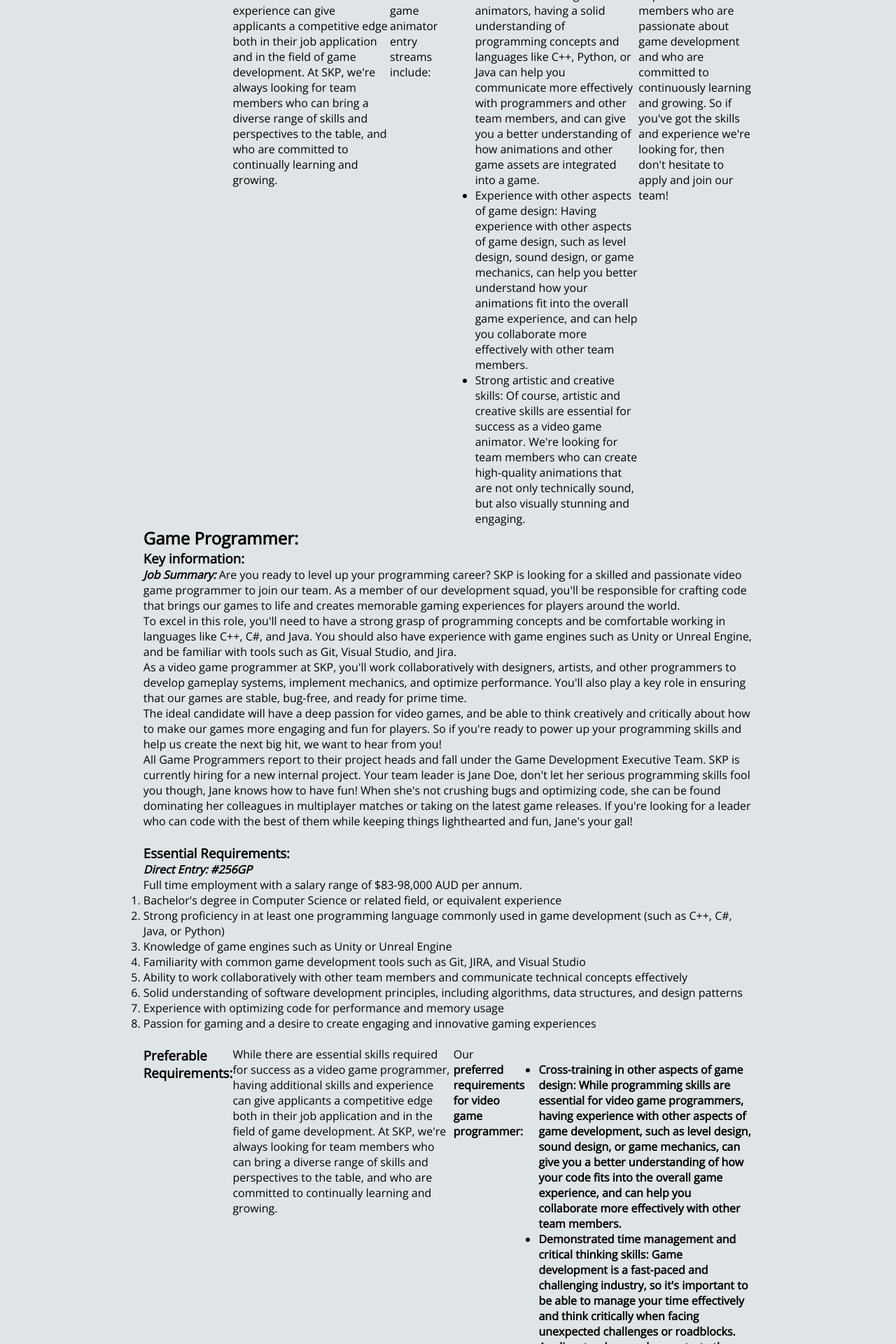
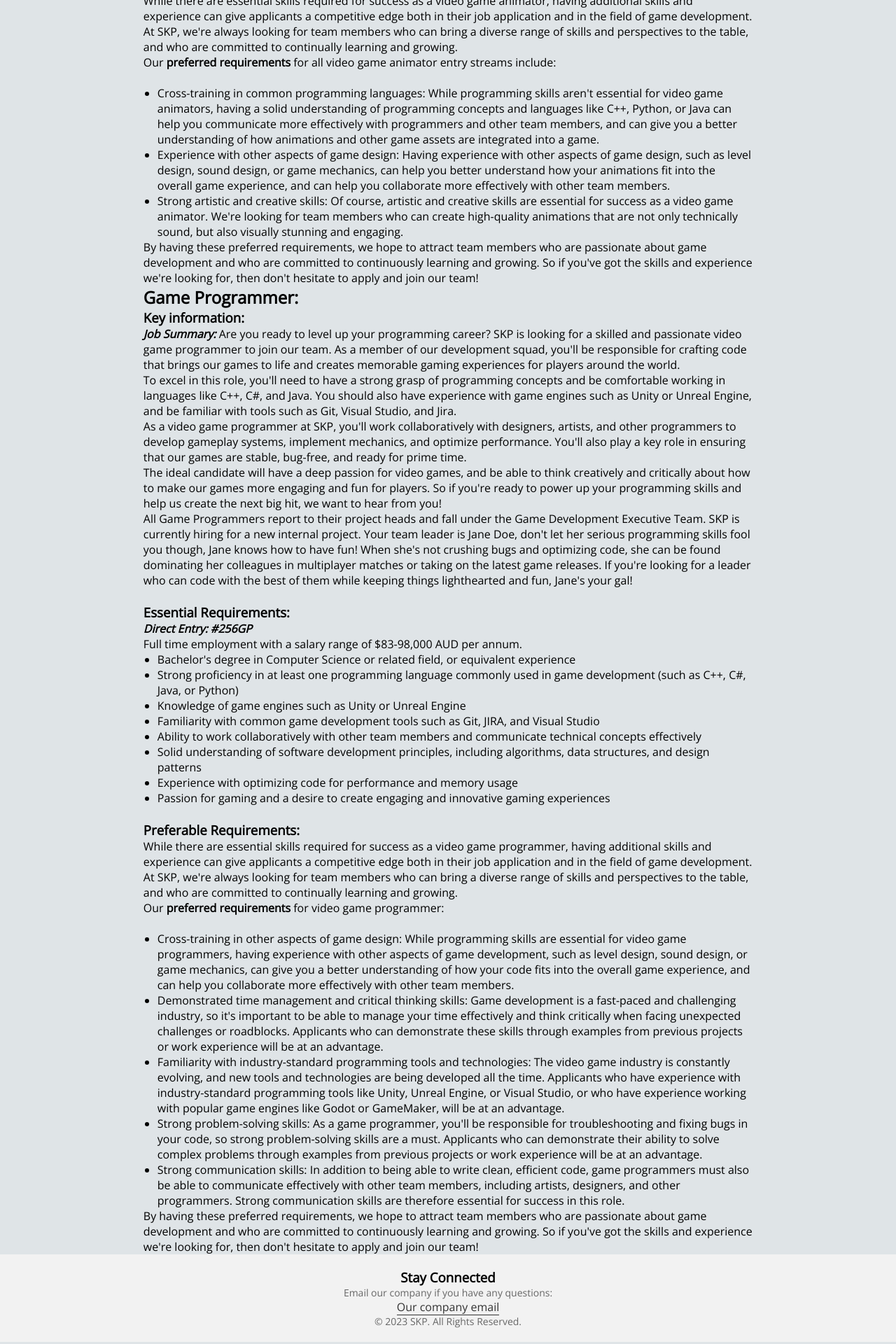
Before and after one commit to achuchuva/samurai-kamikaze-pilots, a PHP site: page /jobs.html in a window 1280 px wide. Shown: the part 2520-4440 px from the top of the page at 70% size. Run offline with PHP 8.4, Linux system fonts and the light colour scheme.

Commit message:
Reformatting jobs and adding footer

```diff
--- a/jobs.html
+++ b/jobs.html
@@ -1,5 +1,5 @@
 <!DOCTYPE html>
-<HTML lang = "en">
+<html lang = "en">
 
 <head>
     <meta charset="utf-8" />
@@ -12,21 +12,22 @@
 <body>
 
     <section id="primary">
-        <!-- welcome messages -->
+        <!-- Welcome messages -->
 
         <nav>
-            <a href="index.html"> <section> <img src="SKPLogo.png" alt="HOME"> </section> </a>
+            <a href="index.html"> <section> <img src="SKPLogo.png" alt="HOME"> HOME </section> </a>
             <a href="jobs.html"> <section> JOBS </section> </a>
             <a href="apply.html"> <section> APPLY </section> </a>
             <a href="about.html"> <section> ABOUT </section> </a>
+            <a href="enhancements.html"> <section> ENHANCEMENTS </section> </a>
         </nav>
 
         <aside>
             <section>
                 <h1>Job Positions</h1>
                 <p>
-                    <a href="#gA">Game Animator</a><br />
-                    <a href="#gP">Game Programmer</a><br />
+                    <a href="#game-animator">Game Animator</a><br />
+                    <a href="#game-programmer">Game Programmer</a><br />
                 </p>
             </section>
         </aside>
@@ -67,13 +68,15 @@
 
 <section id="secondary">
 
-    <section id = "gA"> <!-- Game Animator -->
+    <section id="game-animator"> <!-- Game Animator -->
 
         <h2>Game Animator:</h2>
 
-        <section>
+        <section id="key-info">
             <h3>Key information:</h3>
-            <p><strong><em>Job Summary:</em></strong>
+
+            <p><strong><em>Job Summary:</em></strong></p>
+            <p>
 
                 Game on! SKP is seeking a highly skilled and creatively-driven video game animator
                 to level up our team. As a video game animator, you'll be the ultimate boss of
@@ -92,7 +95,7 @@
                 brush up on your gaming trivia prior to "securing the bag" during the group and solo interviews!
             </p>
 
-            <p><strong><em>Graduate and Direct Entry application streams:</em></strong>
+            <p><strong><em>Graduate and Direct Entry application streams:</em></strong></p>
             <p>
             We are all about giving our team members the opportunity to succeed in the video game industry.
             That's why we offer two different paths for aspiring video game animators to join our team:
@@ -123,14 +126,14 @@
 
         <br>
 
-        <section>
+        <section id="essential-requirments">
             <h3>Essential Requirements:</h3>
 
             <p><em><strong>Graduate Program: #343GA</strong></em></p>
 
             <p>Full time or part time employment with a salary range of $56-78,000 AUD per annum.</p>
 
-            <ol>
+            <ul>
 
                 <li>Bachelor's degree in animation, computer graphics, or a related field</li>
                 <li>Strong understanding of animation principles and techniques, including timing, weight, and posing</li>
@@ -139,7 +142,7 @@
                 <li>Ability to work collaboratively in a team environment</li>
                 <li>Passion for video games and a desire to create engaging gameplay experiences</li>
 
-            </ol>
+            </ul>
 
             <br>
 
@@ -159,8 +162,11 @@
 
             </ul>
 
+        </section>
+
         <br>
 
+        <section id="training">
             <h3>Training for both Animator entry streams:</h3>
 
             <p>
@@ -185,9 +191,10 @@
                 ready to take your career to the next level, then come join our team and see
                 where your creativity can take you!
             </p>
+        </section>
 
 
-            <section class="flex-container">
+        <section id="preferable-requirements">
             <h3>Preferable Requirements:</h3>
 
             <p>
@@ -231,11 +238,11 @@
 
     </section>
 
-    <section id = "gP"> <!-- Game Programmer -->
+    <section id = "game-programmer"> <!-- Game Programmer -->
 
         <h2>Game Programmer:</h2>
 
-        <section>
+        <section id="key-info">
             <h3>Key information:</h3>
             <p><strong><em>Job Summary:</em></strong>
 
@@ -275,14 +282,14 @@
 
         <br>
 
-        <section>
+        <section id="essential-requirments">
             <h3>Essential Requirements:</h3>
 
             <p><em><strong>Direct Entry: #256GP</strong></em></p>
 
             <p>Full time employment with a salary range of $83-98,000 AUD per annum.</p>
 
-            <ol>
+            <ul>
                 <li>Bachelor's degree in Computer Science or related field, or equivalent experience</li>
                 <li>Strong proficiency in at least one programming language commonly used in game development (such as C++, C#, Java, or Python)</li>
                 <li>Knowledge of game engines such as Unity or Unreal Engine</li>
@@ -291,11 +298,12 @@
                 <li>Solid understanding of software development principles, including algorithms, data structures, and design patterns</li>
                 <li>Experience with optimizing code for performance and memory usage</li>
                 <li>Passion for gaming and a desire to create engaging and innovative gaming experiences</li>
-              </ol>
+            </ul>
+        </section>
 
         <br>
 
-            <section class="flex-container">
+        <section id="preferable-requirements">
             <h3>Preferable Requirements:</h3>
 
             <p>
@@ -306,7 +314,7 @@
                 the table, and who are committed to continually learning and growing.
             </p>
 
-                <p>Our <strong>preferred requirements</stong> for video game programmer:</p>
+            <p>Our <strong>preferred requirements</strong> for video game programmer:</p>
             <br>
             <ul>
                 <li>
@@ -361,11 +369,20 @@
 
 </section>
 
-
-
-
-
-    <!-- Footer -->
-
+<!-- Standard footer -->
+<footer>
+    <div class="footer-content">
+        <h3>Stay Connected</h3>
+        <p>Email our company if you have any questions:</p>
+        <a href="mailto:100225609@student.swin.edu.au?cc=104300597@student.swin.edu.au;104548805@student.swin.edu.au;104584362@student.swin.edu.au;104567729@student.swin.edu.au">
+            Our company email
+        </a>
+    </div>
+    <div class="footer-bottom">
+        <p>&copy; 2023 SKP. All Rights Reserved.</p>
+    </div>
+</footer>
 
 </body>
+
+</html>
--- a/style.css
+++ b/style.css
@@ -12,7 +12,7 @@ nav {
     text-align: center;
     padding: 1vh 25vw 1vh 25vw;
     display: flex;
-    justify-content: space-around;
+    justify-content: space-evenly;
     font-size: 20px;
     font-weight: bold;
 }
@@ -228,3 +228,30 @@ figure {
         height: 25vh;
         width: auto;
     }
+
+/* Footer */
+footer {
+  /* width: 100%; */
+  background-color: #f2f2f2;
+  padding: 20px;
+  text-align: center;
+}
+
+/* Footer content */
+footer p {
+  font-size: 14px;
+  color: #666;
+  margin: 0;
+}
+
+/* Footer links */
+footer a {
+  color: #333;
+  text-decoration: none;
+  border-bottom: 1px solid #333;
+}
+
+footer a:hover {
+  color: #000;
+  border-color: #000;
+}
```
Also changed, not shown: apply.html (+36 -10 lines), enhancements.html (+50 -0 lines), index.html (+25 -16 lines). Lines whose indentation alone changed are shown as unchanged.
